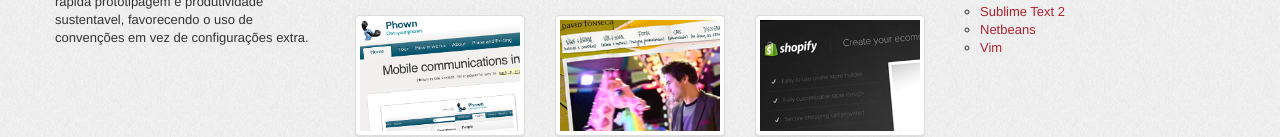
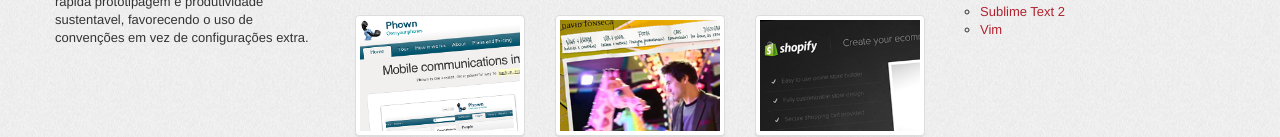
Before and after one commit to psousa/rubypt, a plain HTML site: page public/index.html in a window 1280 px wide. Shown: the part 447-584 px from the top of the page. Drawn offline with Linux system fonts and the light colour scheme; a script that the page names is missing; a web font is replaced by a local one.

Commit message:
Do not recommend Netbeans as an editor

```diff
--- a/public/index.html
+++ b/public/index.html
@@ -89,9 +89,6 @@
           </li>
           <li>
             <a href='http://www.sublimetext.com/2'>Sublime Text 2</a>
-          </li>
-          <li>
-            <a href='http://netbeans.org/'>Netbeans</a>
           </li>
           <li>
             <a href='http://www.vim.org/scripts/script.php?script_id=1567'>Vim</a>
```
